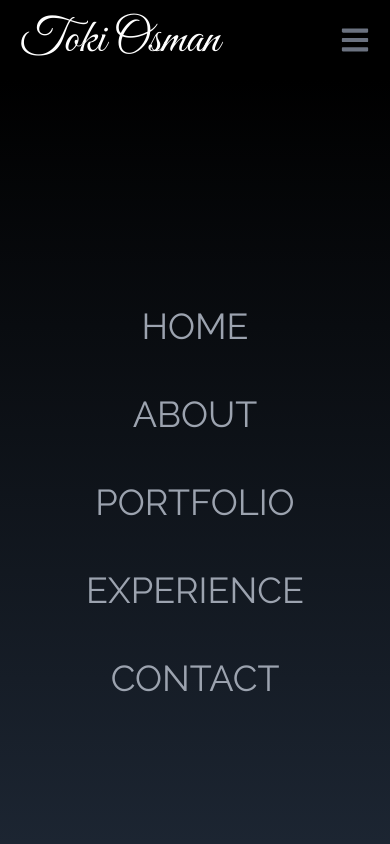
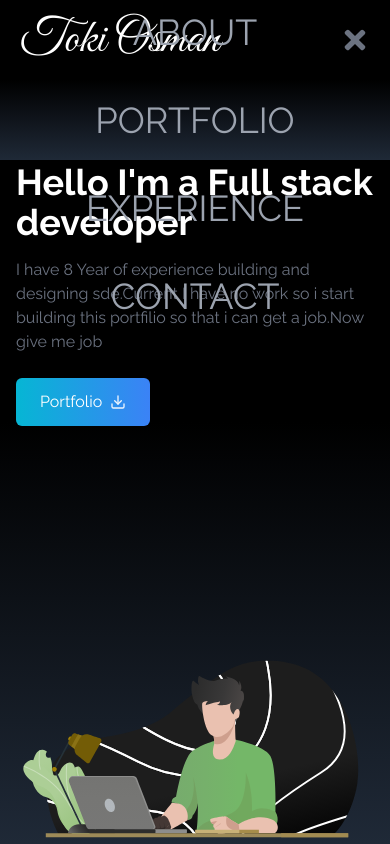
Before and after one commit to Tokiosman80F/tokiosmanNahian, a React (Vite) app: page / in a window 390 px wide. Both pictures are taken after a click on the element 355 px from the left and 40 px from the top of the page. Shown: the top 844 px of the page. Built offline with nearby package versions, Linux system fonts and the light colour scheme.

Commit message:
fixing mbl  responsiveness issues

```diff
--- a/package.json
+++ b/package.json
@@ -13,7 +13,8 @@
     "lottie-react": "^2.4.0",
     "react": "^18.2.0",
     "react-dom": "^18.2.0",
-    "react-icons": "^4.9.0"
+    "react-icons": "^4.9.0",
+    "react-scroll": "^1.8.9"
   },
   "devDependencies": {
     "@types/react": "^18.0.37",
--- a/src/App.jsx
+++ b/src/App.jsx
@@ -1,6 +1,7 @@
 import About from "./components/About";
 import Contact from "./components/Contact";
 import Experience from "./components/Experience";
+import Footer from "./components/Footer";
 import Home from "./components/Home";
 import NavBar from "./components/NavBar";
 import Portfolio from "./components/Portfolio";
@@ -16,6 +17,7 @@ export default function App() {
       <Portfolio></Portfolio>
       <Experience></Experience>
       <Contact></Contact>
+      <Footer></Footer>
     </>
   );
 }
--- a/src/components/About.jsx
+++ b/src/components/About.jsx
@@ -1,6 +1,6 @@
 const About = () => {
   return (
-    <div name="about" className="my-container">
+    <div name="about" className="my-container ">
       <div className="my-info-container">
         <div className="pb-8">
           <p className="my-title">About</p>
--- a/src/components/Contact.jsx
+++ b/src/components/Contact.jsx
@@ -1,6 +1,6 @@
 const Contact = () => {
   return (
-    <div name="contact" className="my-container">
+    <div name="contact" className="my-container-2">
       <div className="my-info-container">
         {/* info div */}
         <div className="pb-10">
@@ -9,7 +9,11 @@ const Contact = () => {
         </div>
         {/* form div*/}
         <div className="flex justify-between items-center">
-          <form action="" className="flex flex-col gap-4 w-full md:w-1/2">
+          <form
+            action="https://getform.io/f/3cd9f4e9-672b-42a6-8f25-69a0b401bd60"
+            className="flex flex-col gap-4 w-full md:w-1/2"
+            method="POST"
+          >
             <input
               type="text"
               name="name"
@@ -23,6 +27,7 @@ const Contact = () => {
               className="p-2 bg-transparent border-2 rounded-md text-white focus:outline-none"
             />
             <textarea
+              type="text"
               name="message"
               rows="10"
               placeholder="Enter Your Message "
--- a/src/components/Experience.jsx
+++ b/src/components/Experience.jsx
@@ -20,7 +20,7 @@ const Experience = () => {
     { id: 9, src: github, title: "GitHub", style: "shadow-gray-500" },
   ];
   return (
-    <div name="experience" className="my-container">
+    <div name="experience" className="my-container pt-16">
       <div className="my-info-container">
         <div className="pb-8">
           <p className="my-title">Experience</p>
--- /dev/null
+++ b/src/components/Footer.jsx
@@ -0,0 +1,12 @@
+import React from "react";
+
+const Footer = () => {
+  return (
+    <div className=" text-center w-full h-20 bg-black text-gray-500  ">
+      <div>Made with React</div>
+      <img src="../assets/react.svg" alt="" />
+    </div>
+  );
+};
+
+export default Footer;
--- a/src/components/Home.jsx
+++ b/src/components/Home.jsx
@@ -1,6 +1,7 @@
 import { FiDownload } from "react-icons/fi";
 import Lottie from "lottie-react";
 import avatar from "../assets/heroImh.json";
+
 const Home = () => {
   return (
     <div
--- a/src/components/NavBar.jsx
+++ b/src/components/NavBar.jsx
@@ -1,5 +1,14 @@
 import { useState } from "react";
 import { FaBars, FaTimes } from "react-icons/fa";
+import {
+  Link,
+  DirectLink,
+  Element,
+  Events,
+  animateScroll as scroll,
+  scrollSpy,
+  scroller,
+} from "react-scroll";
 
 const NavBar = () => {
   const [nav, setNav] = useState(false);
@@ -11,7 +20,7 @@ const NavBar = () => {
     { id: 5, link: "contact" },
   ];
   return (
-    <div className="flex justify-between items-center w-full h-20 bg-black text-white px-5 ">
+    <div className="fixed flex justify-between items-center w-full h-20 bg-black text-white px-5 z-50 ">
       <div className="font-signature text-5xl">Toki Osman</div>
       <ul className="hidden md:flex">
         {links.map(({ link, id }) => {
@@ -20,7 +29,16 @@ const NavBar = () => {
               key={id}
               className="px-4 cursor-pointer capitalize font-medium text-gray-400 hover:scale-110 duration-200"
             >
-              {link}
+              <Link
+                to={link}
+                activeClass="active"
+                spy={true}
+                smooth={true}
+                offset={50}
+                duration={500}
+              >
+                {link}
+              </Link>
             </li>
           );
         })}
@@ -29,7 +47,7 @@ const NavBar = () => {
         onClick={() => setNav(!nav)}
         className="cursor-pointer text-3xl text-gray-500 md:hidden"
       >
-        {nav ? <FaBars /> : <FaTimes />}
+        {nav ? <FaTimes /> : <FaBars />}
       </div>
       {nav && (
         <ul className="flex flex-col justify-center items-center absolute top-20 left-0 w-full h-full bg-gradient-to-b from-black to-gray-800 text-gray-400 z-50">
@@ -39,7 +57,16 @@ const NavBar = () => {
                 key={id}
                 className="px-4 cursor-pointer uppercase py-6 text-4xl hover:scale-125 transition duration-200"
               >
-                {link}
+                <Link
+                  to={link}
+                  activeClass="active"
+                  spy={true}
+                  smooth={true}
+                  offset={50}
+                  duration={500}
+                >
+                  {link}
+                </Link>
               </li>
             );
           })}
--- a/src/components/Portfolio.jsx
+++ b/src/components/Portfolio.jsx
@@ -8,7 +8,7 @@ const Portfolio = () => {
     { id: 5, src: image },
   ];
   return (
-    <div className="my-container-2">
+    <div name="portfolio" className="my-container-2">
       <div className="my-info-container ">
         {/* flex-1 */}
         <div className="pb-8">
--- a/src/components/SocialLinks.jsx
+++ b/src/components/SocialLinks.jsx
@@ -46,7 +46,7 @@ const SocialLinks = () => {
       bg: "bg-orange-500",
     },
   ];
-  console.log(links);
+  // console.log(links);
   return (
     <div className="hidden lg:flex flex-col top-[35%] left-0 fixed">
       <ul>
--- a/src/index.css
+++ b/src/index.css
@@ -10,10 +10,10 @@
   }
 }
 .my-container {
-  @apply w-full h-full bg-gradient-to-b from-gray-800 to-black text-white;
+  @apply pt-36 pb-10 w-full min-h-screen bg-gradient-to-b from-gray-800 to-black text-white;
 }
 .my-container-2 {
-  @apply h-full w-full bg-gradient-to-b from-black via-black to-gray-800 text-white;
+  @apply pt-36 pb-10 min-h-screen w-full bg-gradient-to-b from-black via-black to-gray-800 text-white;
 }
 .my-title {
   @apply text-6xl font-bold inline border-b-4 border-gray-500;
```
Also changed, not shown: 1 other file (tests, documents, lock files or other folders).
